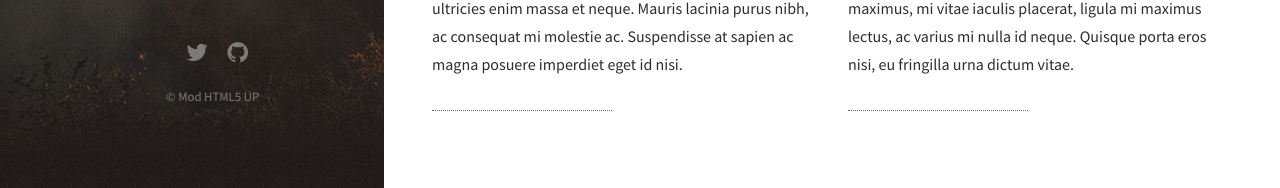
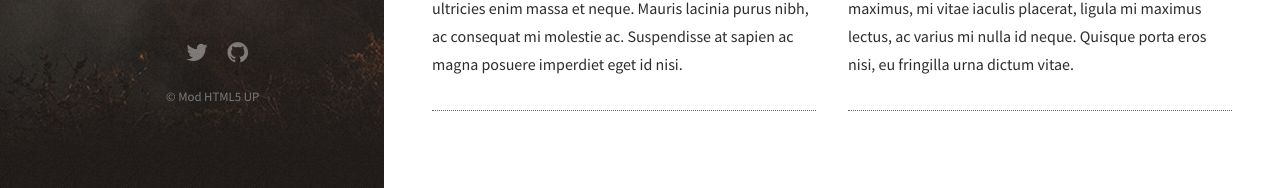
Before and after one commit to Zhiyelah/zhiyelah.github.io, a Jekyll site: the page built from index.html, in a window 1280 px wide and 964 px high. Shown: the part 773-961 px from the top of the window. Built offline with Jekyll 4.4.1, drawn with Linux system fonts in a browser that asks for light colours; nearby versions of some CDN libraries.

Commit message:
Update index.html

```diff
--- a/index.html
+++ b/index.html
@@ -20,16 +20,16 @@
       {% for post in site.posts offset:1 %}
         <article class="{% cycle '6u', '6u$' %} 12u(small)">
           <header>
-            <h2><a href="{{ post.url }}">{{ post.title }}</a></h2>
+            <h2><a href="{{ post.url }}" class="hover">{{ post.title }}</a></h2>
           </header>
           <section>
-            <a href="{{ post.url }}" class="no-hover">{{ post.excerpt }}</a>
+            <a href="{{ post.url }}">{{ post.excerpt }}</a>
           </section>
           <footer>
             <ul class="actions">
               <li class="editor-link"><a href="cloudcannon:collections/{{ post.path }}" class="button"><strong>&#9998;</strong> Edit post</a></li>
             </ul>
-            <hr style="height: 1px; width: 180px; padding-left: 50px; border: none; border-top: 1px dotted #656565;"/>
+            <hr style="height: 1px; border: none; border-top: 1px dotted #656565;"/>
           </footer>
         </article>
       {% endfor %}
```
